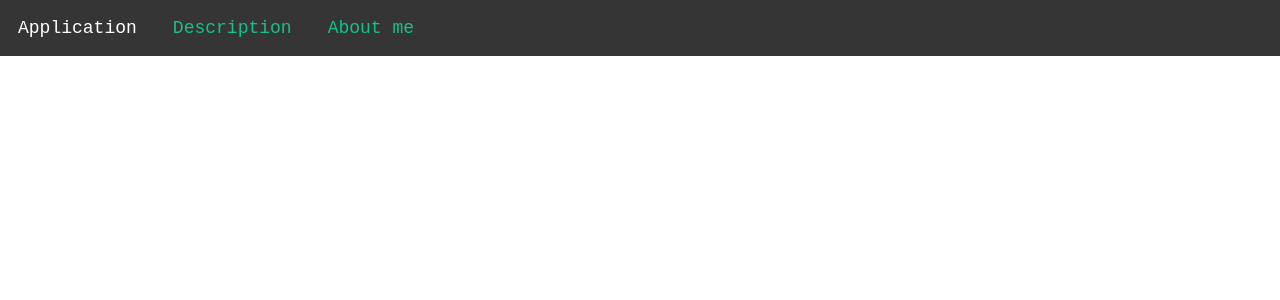
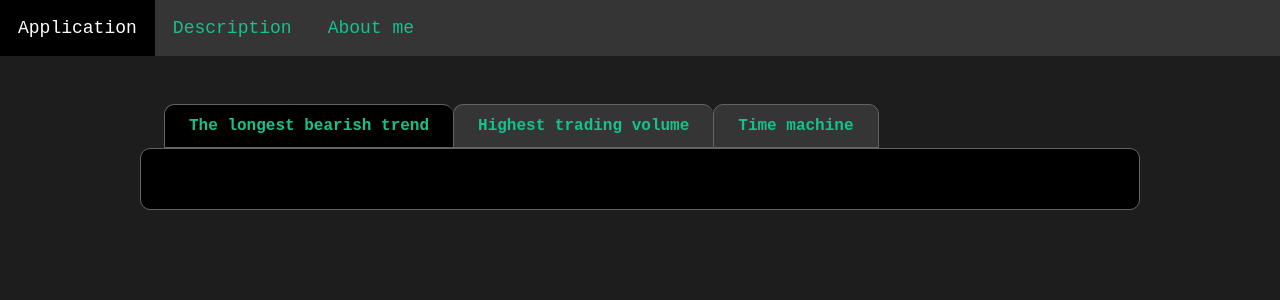
Before and after one commit to Jantero93/pre-assignment-vincit, a Vue app in the folder client/: page / in a window 1280 px wide. Shown: the top 300 px of the page. Built offline with nearby package versions, Linux system fonts and the light colour scheme.

Commit message:
main structure for web application

```diff
--- a/client/src/App.vue
+++ b/client/src/App.vue
@@ -4,15 +4,19 @@
       :selectedTab="this.$data.selectedTab"
       @clickedTab="handleClickedTab"
     />
-    <MainContent />
+    <MainContent v-if="selectedTab === 'application'" />
+    <Description v-if="selectedTab === 'description'" />
+    <About v-if="selectedTab === 'about'" />
   </div>
 </template>
 
 <script lang="ts">
 import { defineComponent } from 'vue';
 
+import About from './components/pages/About.vue';
+import Description from './components/pages/Description.vue';
+import MainContent from './components/MainContent.vue';
 import Navbar from './components/Navbar.vue';
-import MainContent from './components/MainContent.vue';
 
 interface ComponentState {
   selectedTab: string;
@@ -21,12 +25,14 @@ interface ComponentState {
 export default defineComponent({
   name: 'App',
   components: {
+    About,
+    Description,
     MainContent,
-    Navbar
+    Navbar,
   },
   data() {
     return {
-      selectedTab: 'item1'
+      selectedTab: 'application'
     } as ComponentState;
   },
   methods: {
@@ -39,7 +45,9 @@ export default defineComponent({
 
 <style>
 body {
+  padding-top: 56px;
   margin: 0;
   font-family: 'Courier New', Courier, monospace;
+  background-color: rgb(29, 29, 29)
 }
 </style>
--- a/client/src/components/MainContent.vue
+++ b/client/src/components/MainContent.vue
@@ -1,19 +1,91 @@
 <template>
-  <div>content</div>
+  <div id="tabs" class="container">
+    <div class="tabs">
+      <a
+        v-on:click="activetab = '1'"
+        v-bind:class="{ active: activetab === '1' }"
+        >The longest bearish trend</a
+      >
+      <a
+        v-on:click="activetab = '2'"
+        v-bind:class="{ active: activetab === '2' }"
+        >Highest trading volume</a
+      >
+      <a
+        v-on:click="activetab = '3'"
+        v-bind:class="{ active: activetab === '3' }"
+        >Time machine
+      </a>
+    </div>
+
+    <div class="content">
+      <div v-if="activetab === '1'" class="tabcontent"></div>
+      <div v-if="activetab === '2'" class="tabcontent"></div>
+      <div v-if="activetab === '3'" class="tabcontent"></div>
+    </div>
+  </div>
 </template>
 
-<script>
+<script lang="ts">
 import { defineComponent } from 'vue';
+
+interface ComponentState {
+  activetab: string;
+}
 
 export default defineComponent({
   name: 'MainContent',
-  props: {
-    selectedTab: {
-      type: String,
-      required: true
-    }
+  data() {
+    return {
+      activetab: '1'
+    } as ComponentState;
   }
 });
 </script>
 
-<style></style>
+<style scoped>
+.container {
+  max-width: 1000px;
+  min-width: 600px;
+  margin: 3em auto;
+  font-size: 1em;
+  color: #888;
+}
+
+/* Style the tabs */
+.tabs {
+  overflow: hidden;
+  margin-left: 24px;
+}
+
+.tabs a {
+  float: left;
+  cursor: pointer;
+  padding: 12px 24px;
+  border: 1px solid rgb(99, 99, 99);
+  border-right: none;
+  background-color: #353535;
+  color: #14c28e;
+
+  border-radius: 10px 10px 0 0;
+  font-weight: bold;
+}
+
+.tabs a:last-child {
+  border-right: 1px solid rgb(99, 99, 99);
+}
+
+/* Styling for active tab */
+.tabs a.active {
+  background-color: black;
+  cursor: default;
+}
+
+/* Style the tab content */
+.tabcontent {
+  padding: 30px 50px;
+  border: 1px solid rgb(99, 99, 99);
+  border-radius: 10px;
+  background-color: black;
+}
+</style>
--- a/client/src/components/Navbar.vue
+++ b/client/src/components/Navbar.vue
@@ -44,15 +44,17 @@ export default defineComponent({
   position: fixed;
   top: 0px;
   width: 100%;
+  height: 56px;
 }
 
 .navbar a {
+  cursor: pointer;
+  color: #14c28e;
+  display: block;
   float: left;
-  display: block;
-  color: #14c28e;
+  font-size: 18px;
+  padding: 1em 1em;
   text-align: center;
-  padding: 1em 1em;
-  font-size: 18px;
 }
 
 .navbar a:hover {
--- a/client/src/components/pages/About.vue
+++ b/client/src/components/pages/About.vue
@@ -0,0 +1,18 @@
+<template>
+  <section class="content">about</section>
+</template>
+
+<script lang="ts">
+import { defineComponent } from 'vue';
+
+export default defineComponent({
+  name: 'About'
+});
+</script>
+
+<style scoped>
+.content {
+  margin: 3em auto;
+  width: 100%;
+}
+</style>
--- a/client/src/components/pages/Description.vue
+++ b/client/src/components/pages/Description.vue
@@ -0,0 +1,18 @@
+<template>
+  <section class="content">description</section>
+</template>
+
+<script lang="ts">
+import { defineComponent } from 'vue';
+
+export default defineComponent({
+  name: 'Description'
+});
+</script>
+
+<style scoped>
+.content {
+  margin: 3em auto;
+  width: 100%;
+}
+</style>
```
